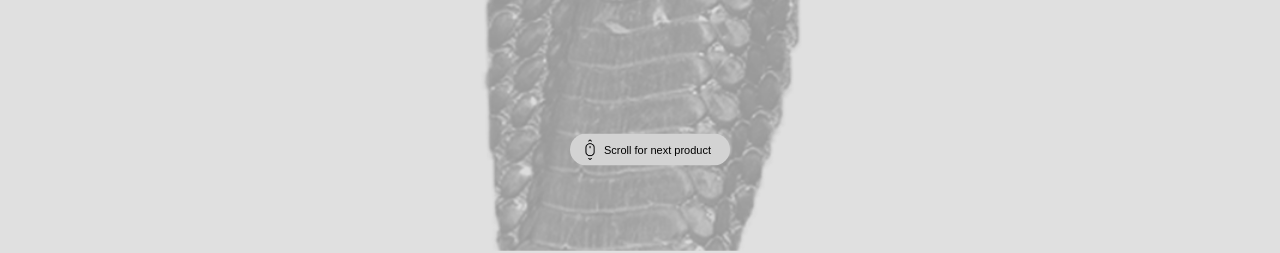
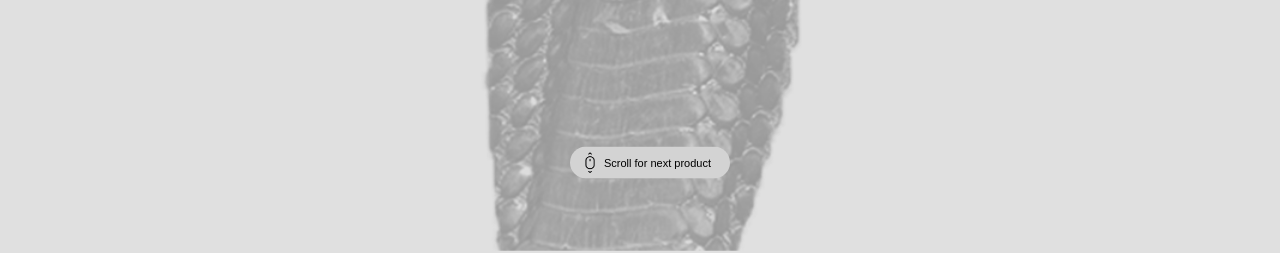
Before and after one commit to Clicking-Studio/Mechamod_React, a React (Vite) app: page / in a window 1280 px wide. Shown: the part 611-864 px from the top of the page. Built offline with nearby package versions, Linux system fonts and the light colour scheme; no server answers; a web font is replaced by a local one.

Commit message:
lower scroll

```diff
--- a/src/styles/index.css
+++ b/src/styles/index.css
@@ -77,6 +77,6 @@
 
 @media (max-width: 1280px) {
   .index-container {
-    padding-bottom: 20px;
+    padding-bottom: 7px;
   }
 }
```
